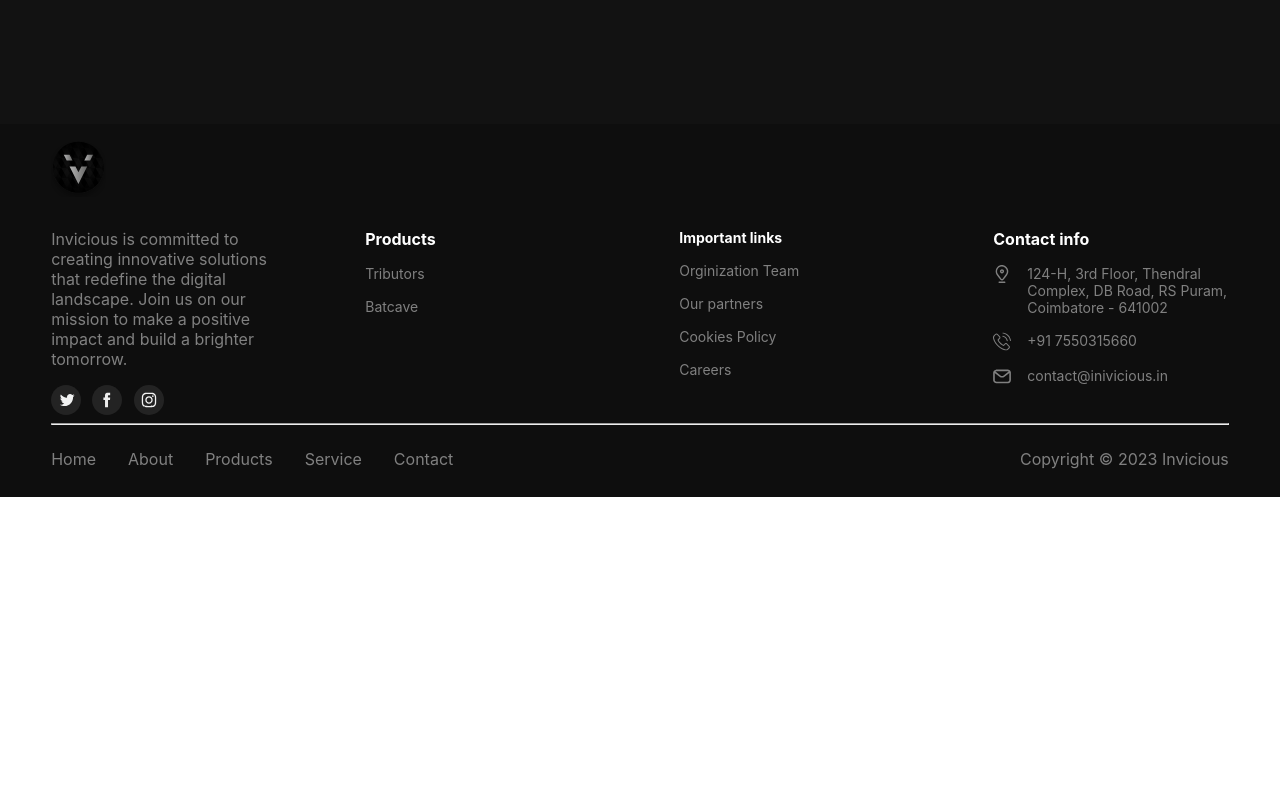
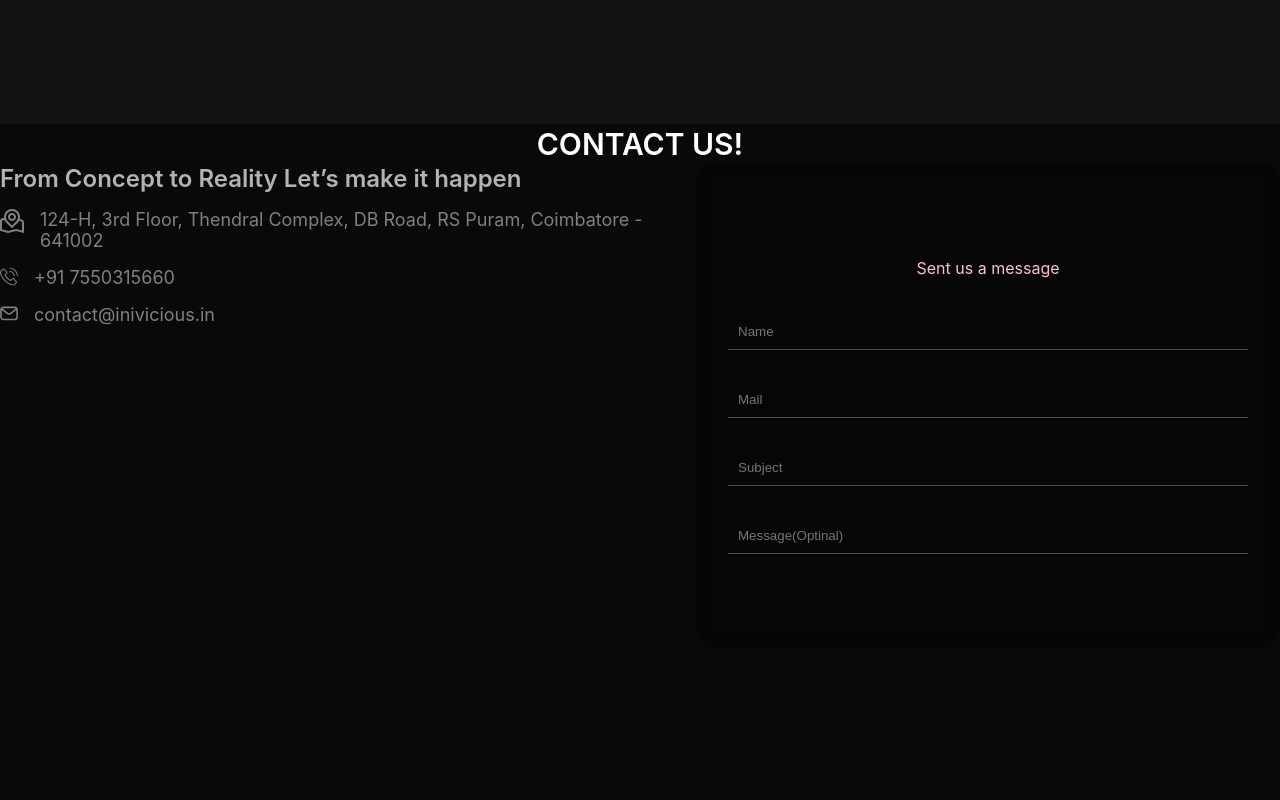
Before and after one commit to nivu2002/Invicious-Website, a React (Create React App) app: page / in a window 1280 px wide. Shown: the part 2620-3420 px from the top of the page. Before the commit the page ends 3117 px from the top, so only its background shows below. Built offline with nearby package versions, Linux system fonts and the light colour scheme.

Commit message:
contact section

```diff
--- a/src/App.js
+++ b/src/App.js
@@ -6,6 +6,7 @@ import About from './Components/About/About';
 import Team from './Components/Team/Team';
 import ProductsandServices from './Components/ProductandServices/ProductsandServices';
 import Footer from './Components/Footer/Footer';
+import Contact from './Components/Contact/Contact';
 
 function App() {
   return (
@@ -15,6 +16,7 @@ function App() {
      <About/>
      <Team/>
      <ProductsandServices/>
+     <Contact/>
      <Footer/>
     </div>
   );
--- /dev/null
+++ b/src/Components/Contact/Contact.jsx
@@ -0,0 +1,66 @@
+import React from 'react'
+import css from "./Contact.module.css"
+import Location from "../../assets/map-marker 1.svg"
+import Phone from "../../assets/Phone.svg"
+import Mail from "../../assets/Mail.svg"
+import Twitter from "../../assets/Twitter.svg"
+import Fb from "../../assets/Facebook logo.svg"
+import Insta from "../../assets/instagram logo.svg"
+
+
+const Contact = () => {
+  return (
+    <div className={css.container}>
+
+        <div className={css.div1}>
+            <span>CONTACT US!</span>
+        </div>
+
+        <div className={css.div2}>
+
+<div className={css.div2left}>
+    <span>From Concept to Reality
+Let’s make it happen</span>
+
+<div className={css.set}>
+    <img src={Location} alt="" />
+    <span className={css.sp}>124-H, 3rd Floor, Thendral Complex,
+DB Road, RS Puram, Coimbatore - 641002</span>
+</div>
+
+    <div className={css.set}>
+    <img src={Phone} alt="" />
+    <span>+91 7550315660</span>
+    </div>
+
+    <div className={css.set}>
+    <img src={Mail} alt="" />
+    <span>contact@inivicious.in</span>
+    </div>
+
+</div>
+
+
+
+<div className={css.div2right}>
+    <div className={css.box}>
+     <span>Sent us a message</span>
+
+     <form className={css.contactform} action="">
+        <input className={css.inp} type="text" name="" id="" placeholder='Name' />
+        <input className={css.inp} type="email" name="" id="" placeholder='Mail' />
+        <input className={css.inp} type="text" name="" id="" placeholder='Subject' />
+        <input className={css.inp} type="text" name="" id="" placeholder='Message(Optinal)' />
+
+     </form>
+    </div>
+</div>
+
+
+        </div>
+
+    </div>
+  )
+}
+
+export default Contact
--- /dev/null
+++ b/src/Components/Contact/Contact.module.css
@@ -0,0 +1,85 @@
+.container{
+    display: flex;
+    flex-direction: column;
+    color:pink;
+    background: #090909;
+    height: 700px;
+}
+.div1{
+    display: flex;
+    justify-content: center;align-items: center;
+}
+.div1>:nth-child(1){
+    color: #FFF;
+    text-align: right;
+
+    font-size: 30px;
+    font-style: normal;
+    font-weight: 600;
+    line-height: 40px; /* 133.333% */
+}
+
+
+.div2{
+    display: flex;
+    justify-content: space-between;
+    text-align: left;
+}
+.div2left{
+    display: flex;
+    flex-direction: column;
+    gap: 1rem;
+}
+.div2left>:nth-child(1){
+    color: var(--grey-tone-g-4, #B3B3B3);
+font-size: 24px;
+font-style: normal;
+font-weight: 600;
+line-height: normal;
+}
+.set{
+    display: flex;
+    align-items: flex-start;
+   gap: 1rem;
+}
+.set>span{
+    color: var(--grey-tone-g-6, #808080);
+
+font-size: 18px;
+font-style: normal;
+font-weight: 400;
+line-height: normal;
+}
+.sp{
+    line-height: 28px;
+}
+.box{
+    height: 400px;
+    width: 500px;
+    display: inline-flex;
+padding: 42px;
+flex-direction: column;
+justify-content: center;
+align-items: center;
+gap: 36px;
+border-radius: 20px;
+background: rgba(0, 0, 0, 0.30);
+backdrop-filter: blur(7.5px);
+}
+.contactform{
+    display: flex;
+    flex-direction: column;
+    gap: 2rem;
+}
+.inp{
+    background-color: transparent;
+    border: none;
+    border-bottom: 1px solid var(--grey-tone-g-8, #4C4C4C);
+
+    display: flex;
+width: 500px;
+padding: 10px;
+align-items: flex-start;
+gap: 10px;
+color: white;
+}
```
Also changed, not shown: src/assets/map-marker 1.svg (added).
